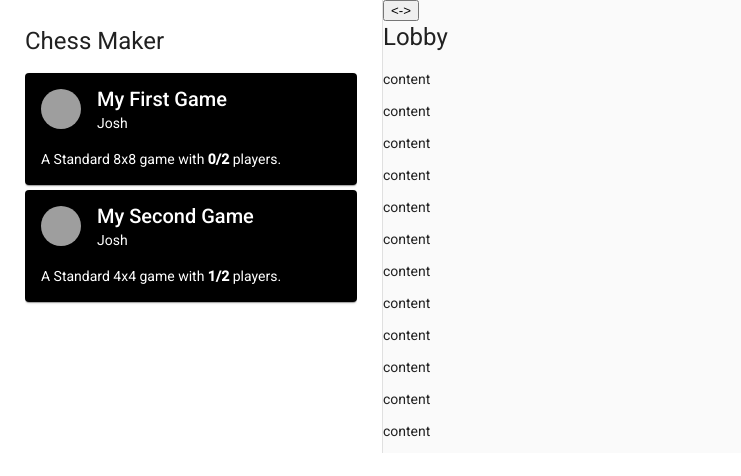
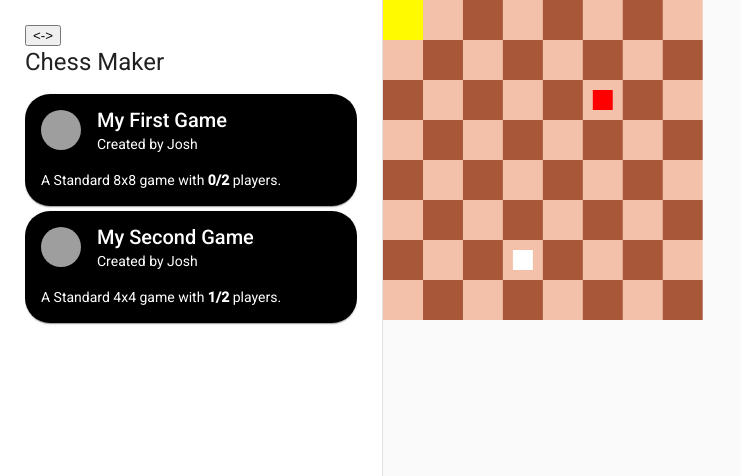
Before and after one commit to joshf26/Chess-Maker, an Angular app in the folder web/chess-maker/: page /lobby in a window 1280 px wide. Shown: the top 476 px of the page, without its empty margins (0-741 px from the left). Built offline with nearby package versions, Linux system fonts and the light colour scheme; grey boxes are pictures that could not be loaded.

Commit message:
Fix resizing issue

```diff
--- a/web/chess-maker/src/app/board/board.component.html
+++ b/web/chess-maker/src/app/board/board.component.html
@@ -1,17 +1,4 @@
-<h1>Board</h1>
-
-scale: <input type="number" [(ngModel)]="scale" (ngModelChange)="draw()">
-positionX: <input type="number" [(ngModel)]="positionX" (ngModelChange)="draw()">
-positionY: <input type="number" [(ngModel)]="positionY" (ngModelChange)="draw()">
-<br>
-mouse position: {{mousePositionX}}, {{mousePositionY}}
-
-
-<br>
-
 <canvas #canvas
-        width="500px"
-        height="500px"
         (wheel)="zoom($event)"
         (mousedown)="mouseDown($event)"
         (mouseup)="mouseUp()"
--- a/web/chess-maker/src/app/board/board.component.less
+++ b/web/chess-maker/src/app/board/board.component.less
@@ -1,7 +1,4 @@
 canvas {
-    border: 1px solid red;
+    width: 100%;
+    height: 100%;
 }
-
-input {
-    width: 100px;
-}
--- a/web/chess-maker/src/app/board/board.component.ts
+++ b/web/chess-maker/src/app/board/board.component.ts
@@ -63,7 +63,6 @@ export class BoardComponent implements OnInit {
     positionY = 0;
     scale = 40;
 
-    // Temp
     mousePositionX = 0;
     mousePositionY = 0;
 
@@ -80,7 +79,13 @@ export class BoardComponent implements OnInit {
     ngAfterViewInit(): void {
         this.canvas = <HTMLCanvasElement>this.canvas_element.nativeElement;
         this.context = this.canvas.getContext('2d');
+        this.updateCanvasSize();
         this.draw();
+    }
+
+    updateCanvasSize(): void {
+        this.canvas.width = this.canvas.offsetWidth;
+        this.canvas.height = this.canvas.offsetHeight;
     }
 
     hideContextMenu(event: Event): void {
--- a/web/chess-maker/src/app/lobby/lobby.component.html
+++ b/web/chess-maker/src/app/lobby/lobby.component.html
@@ -1,11 +1,12 @@
 <mat-sidenav-container>
     <mat-sidenav #sidenav mode="side" opened>
+        <button (click)="sidenav.toggle(); board.updateCanvasSize()"><-></button>
         <h1>Chess Maker</h1>
-        <mat-card *ngFor="let game of games">
+        <mat-card *ngFor="let game of games" (click)="showGame(game.name)">
             <mat-card-header>
                 <div mat-card-avatar class="example-header-image"></div>
                 <mat-card-title>{{game.name}}</mat-card-title>
-                <mat-card-subtitle>{{game.creator}}</mat-card-subtitle>
+                <mat-card-subtitle>Created by {{game.creator}}</mat-card-subtitle>
             </mat-card-header>
             <mat-card-content>
                 A {{game.board}} game with <strong>{{game.filled}}/{{game.slots}}</strong> players.
@@ -13,19 +14,6 @@
         </mat-card>
     </mat-sidenav>
     <mat-sidenav-content>
-        <button (click)="sidenav.toggle()"><-></button>
-        <h1>Lobby</h1>
-        <p>content</p>
-        <p>content</p>
-        <p>content</p>
-        <p>content</p>
-        <p>content</p>
-        <p>content</p>
-        <p>content</p>
-        <p>content</p>
-        <p>content</p>
-        <p>content</p>
-        <p>content</p>
-        <p>content</p>
+        <app-board #board></app-board>
     </mat-sidenav-content>
 </mat-sidenav-container>
--- a/web/chess-maker/src/app/lobby/lobby.component.less
+++ b/web/chess-maker/src/app/lobby/lobby.component.less
@@ -1,3 +1,7 @@
+mat-sidenav-container {
+    height: 100%;
+}
+
 mat-sidenav {
     padding: 25px;
 }
@@ -10,6 +14,18 @@ mat-card {
     * {
         color: white;
     }
+
+    &:hover {
+        border-radius: 4px;
+    }
+
+    border-radius: 25px;
+    transition: 0.25s;
+}
+
+app-board {
+    width: 100%;
+    height: 100%;
 }
 
 .example-header-image {
--- a/web/chess-maker/src/app/lobby/lobby.component.ts
+++ b/web/chess-maker/src/app/lobby/lobby.component.ts
@@ -25,4 +25,8 @@ export class LobbyComponent implements OnInit {
 
     ngOnInit(): void {
     }
+
+    showGame(game: any) {
+        alert(`showing game ${game}`);
+    }
 }
```
